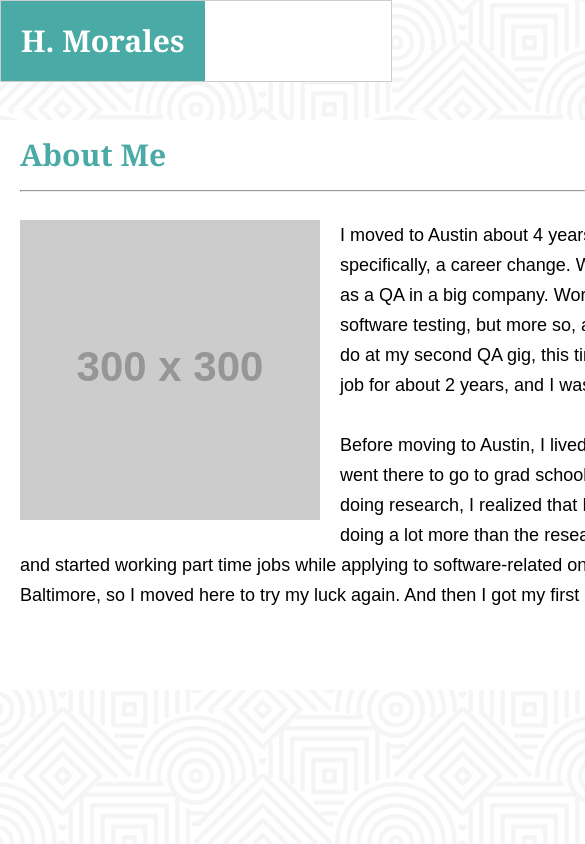
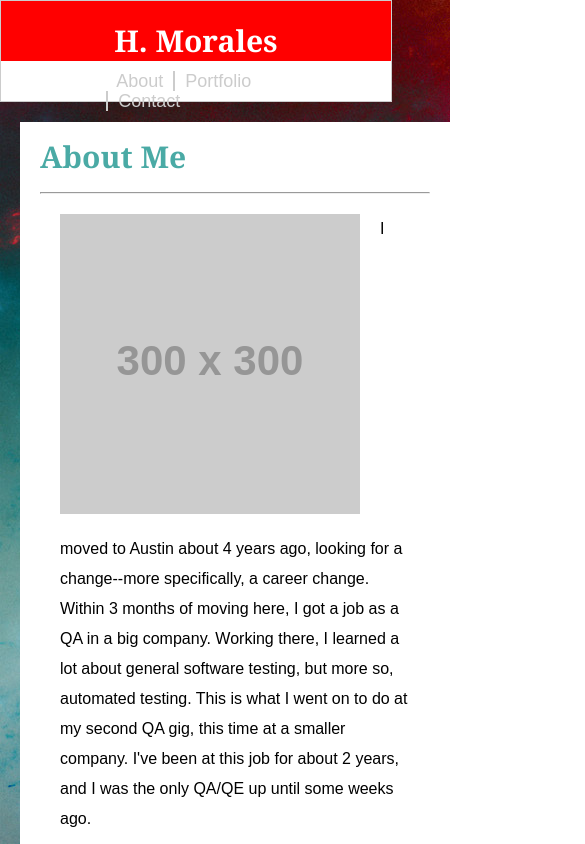
Before and after one commit to moralh2/Responsive-Portfolio, a plain HTML site: page index.html in a window 390 px wide. Shown: the top 844 px of the page, 585 px wide, since content can reach past the window. Drawn offline with Linux system fonts and the light colour scheme; placeholder pictures from the web are drawn by us.

Commit message:
changing responsive css

```diff
--- a/css/responsive.css
+++ b/css/responsive.css
@@ -0,0 +1,105 @@
+@media screen and (max-width: 980px) {
+    body {
+        /* background-image: url("../images/hypnotize.png"); */
+        padding: 20px;
+    }
+    .nav,
+    .nav-links,
+    .section,
+    .section-header,
+    .main-wrapper,
+    .section-wrapper {
+        width: 100%;
+        margin: 0 auto;
+    }
+    .nav {
+        margin: 0;
+        left: 0;
+        /* padding-left: 20px; */
+    }
+    .links-right {
+        padding-right: 40px;
+    }
+    .main-wrapper {
+        padding-top: 100px;
+    }
+    .footer {
+        margin: -20px;
+    }
+    .section {
+        top: 0;
+        /* margin: 0 auto; */
+    }
+}
+
+@media screen and (max-width: 768px) {
+    body {
+        /* background-image: url("../images/background-18.jpg"); */
+        /* padding: 20px; */
+    }
+}
+
+@media screen and (max-width: 680px) {
+    body {
+        background-image: url("../images/background-18.jpg");
+        padding: 0;
+    }
+    .nav {
+        position: static;
+        top: 0;
+    }
+    div.nav-header {
+        background-color: red;;
+        width: 100%;
+        line-height: 40px;
+        text-align: center;
+        margin: 0 auto;
+        /* padding-bottom: 20px; */
+    }
+    div.nav-links {
+        background-color: white;
+        width: 100%;
+        line-height: 40px;
+        margin: 0 auto;
+        margin-top: -20px;
+        height: 100px;
+        padding-right: 20px;
+    }
+    .main-wrapper {
+        padding-top: 0;
+        position: relative;
+    }
+    .section-wrapper {
+        margin-top: 20px;
+        padding: 20px;
+        margin: auto;
+    }
+    .section-header {
+        margin: 0 0 20px 0;
+        padding: 0;
+    }
+
+    .section {
+        padding: 20px;
+    }
+    .nav {
+        padding-left: 0;
+        height: 100px;
+    }
+    .nav h1 {
+        padding: 0;
+        margin-top: 20px;
+    }
+    .links-right {
+        position: static;
+        top: 100px;
+        float: left;
+        width: 50%;
+        margin: -20px auto auto auto;
+        padding-left: 27%;
+    }
+    .footer {
+        overflow: hidden;
+    }
+
+}
--- a/css/style.css
+++ b/css/style.css
@@ -108,12 +108,12 @@ h1 {
 .section-content {
     position: relative;
     padding: 0 20px;
-    font-size: 18px;
+    font-size: 16px;
 }
 
 .section-items {
     position: relative;
-    font-size: 18px;
+    font-size: 16px;
 }
 
 .section-content img {
```
Also changed, not shown: images/background-18.jpg (added), images/maxresdefault.jpg (added), 2 other files.
